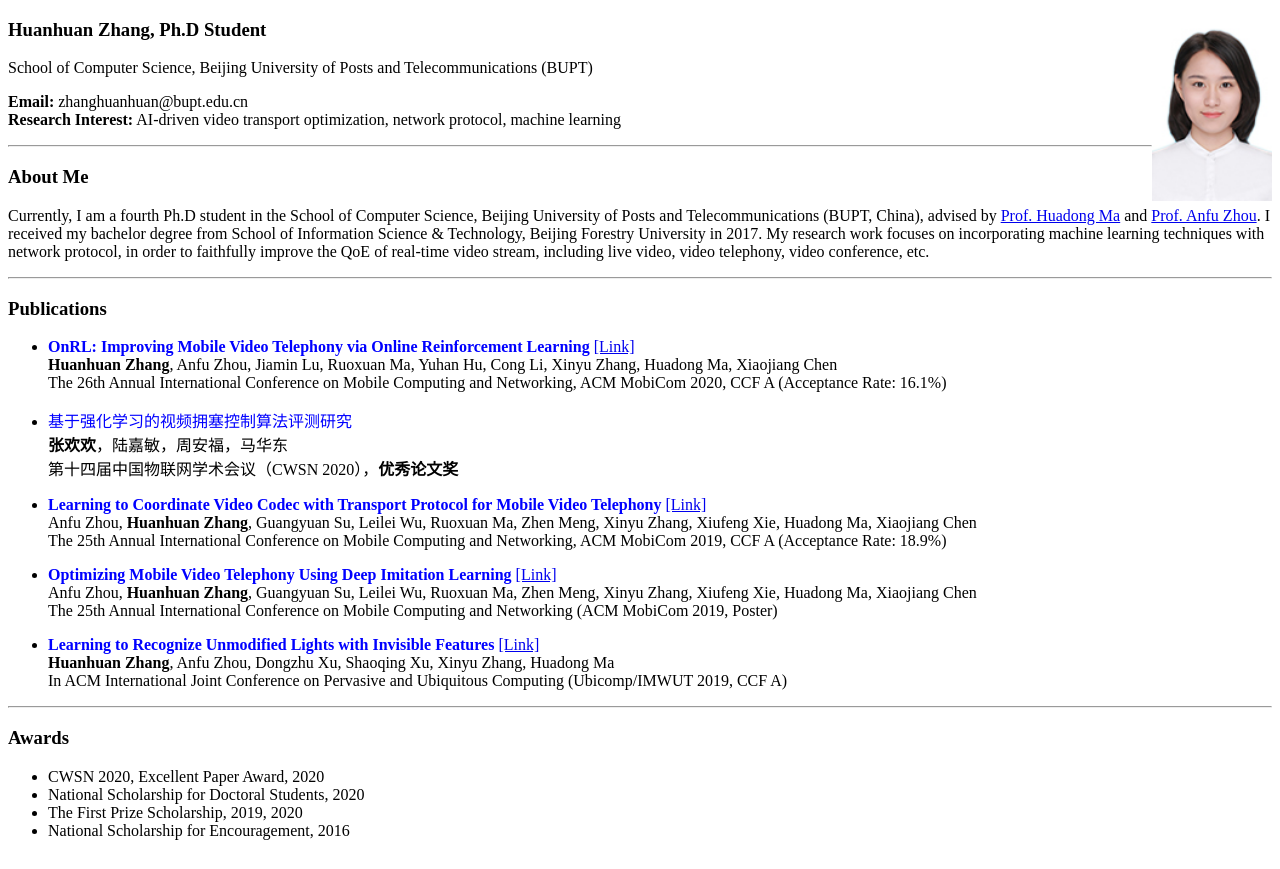
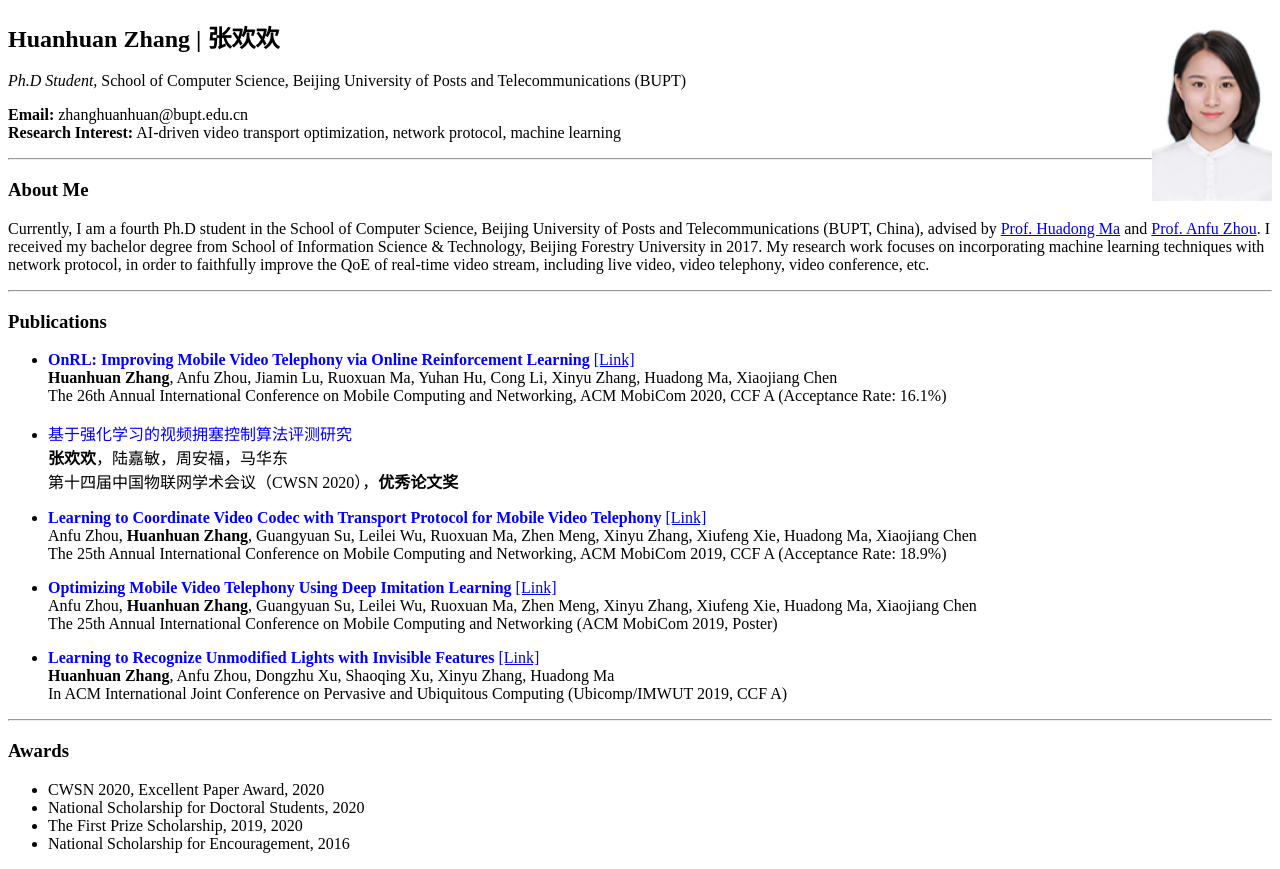
Before and after one commit to HuanhuanZhangBUPT/HuanhuanZhangBUPT.github.io, a plain HTML site: page index.html in a window 1280 px wide. Drawn offline with Linux system fonts and the light colour scheme.

Commit message:
add some messages

```diff
--- a/index.html
+++ b/index.html
@@ -12,8 +12,8 @@
 
 <img align="right" src="./static/img/me.jpg" width="120"/>
 
-<h3 id="huanhuan-zhang-phd-student">Huanhuan Zhang, Ph.D Student</h3>
-<p>School of Computer Science, Beijing University of Posts and Telecommunications (BUPT)</p>
+<h3 id="huanhuan-zhang-phd-student"><font size="5">Huanhuan Zhang | 张欢欢</font></h3>
+<p><i>Ph.D Student, </i> School of Computer Science, Beijing University of Posts and Telecommunications (BUPT)</p>
 <p><strong>Email:</strong> zhanghuanhuan@bupt.edu.cn<br>
 <strong>Research Interest:</strong> AI-driven video transport optimization, network protocol, machine learning</p>
 <hr>
```
Also changed, not shown: 1 other file.
